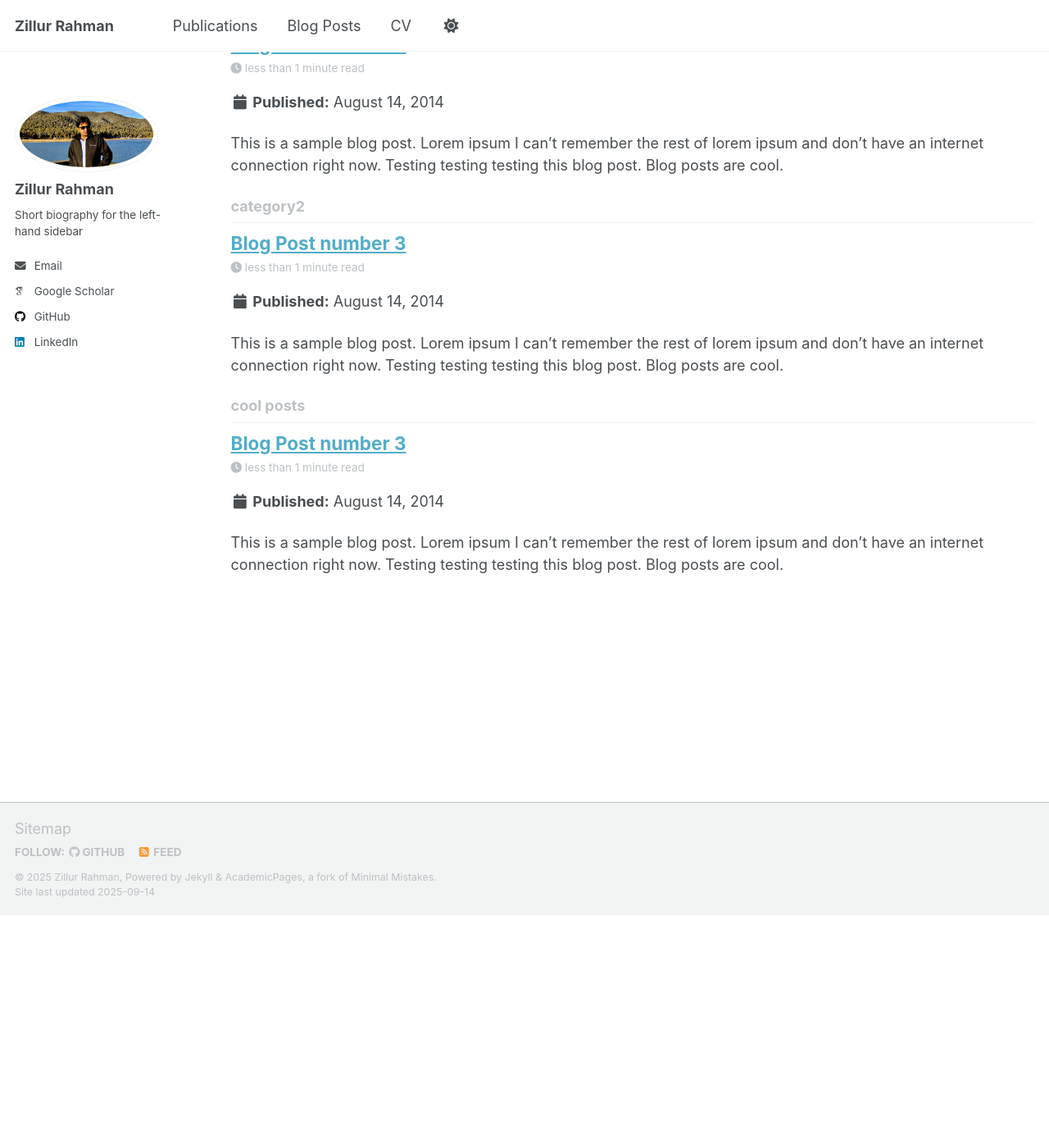
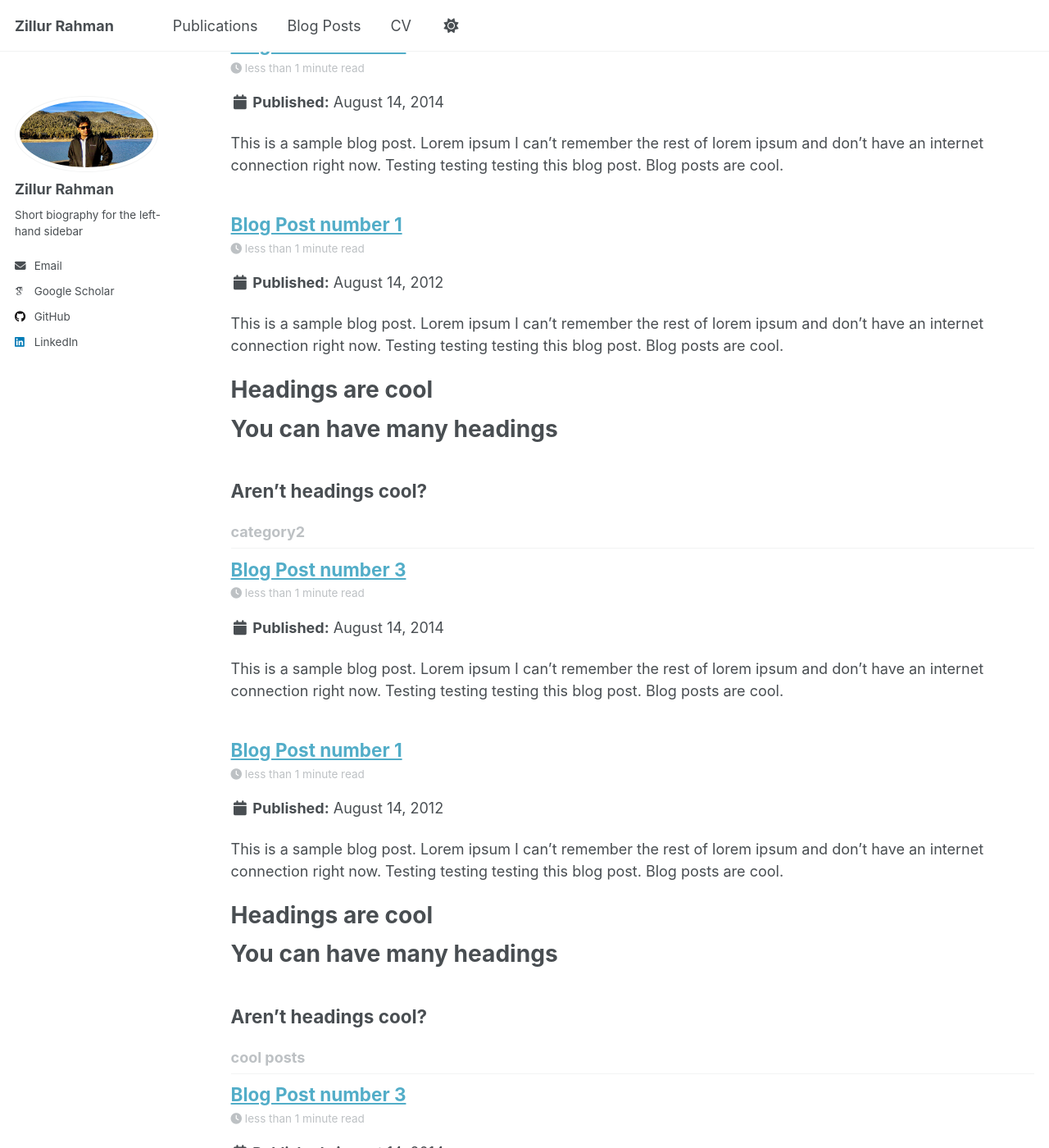
Before and after one commit to zillur01/zillur.github.io, a Jekyll site: the page built from _pages/tag-archive.html, in a window 1280 px wide and 1400 px high, scrolled down 1296 px. Shown: the whole window at 82% size. Built offline with Jekyll 4.4.1, drawn with Linux system fonts in a browser that asks for light colours; some web fonts are replaced; a script that is not in the unit is left out; before the commit the page ends 2412 px from its top, so only the background shows below that; some of the changed text lies outside the part shown.

Commit message:
test blog

```diff
--- a/_data/navigation.yml
+++ b/_data/navigation.yml
@@ -21,7 +21,7 @@ main:
 #    url: /portfolio/
 
   - title: "Blog Posts"
-    url: /yeah-archive/
+    url: /blogs/
 
   - title: "CV"
     url: /cv/
--- /dev/null
+++ b/_posts/2012-08-14-blog-post-1.md
@@ -0,0 +1,20 @@
+---
+title: 'Blog Post number 1'
+date: 2012-08-14
+permalink: /posts/2012/08/blog-post-1/
+tags:
+  - cool posts
+  - category1
+  - category2
+---
+
+This is a sample blog post. Lorem ipsum I can't remember the rest of lorem ipsum and don't have an internet connection right now. Testing testing testing this blog post. Blog posts are cool.
+
+Headings are cool
+======
+
+You can have many headings
+======
+
+Aren't headings cool?
+------
```
Also changed, not shown: _publications/2020-1.md (+1 -1 lines).
